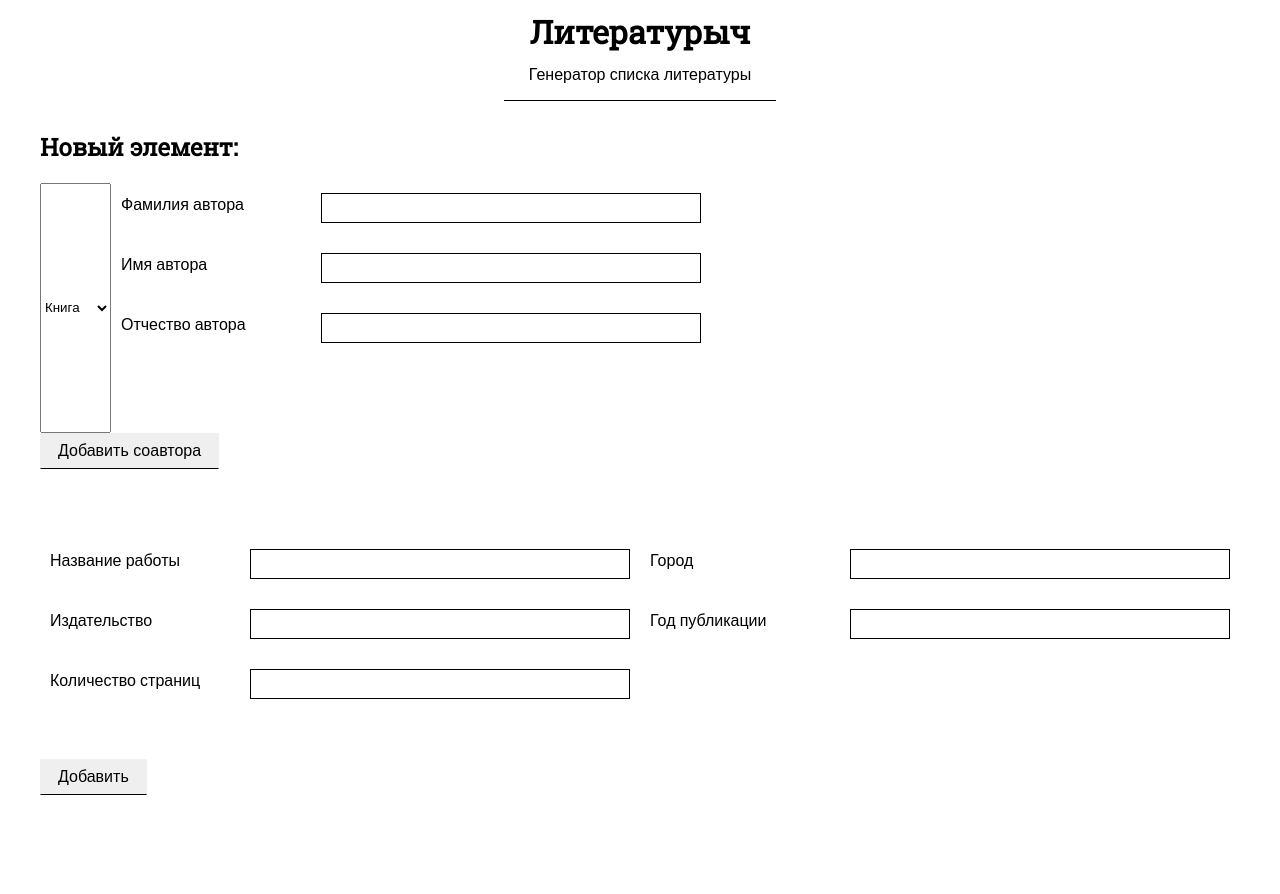
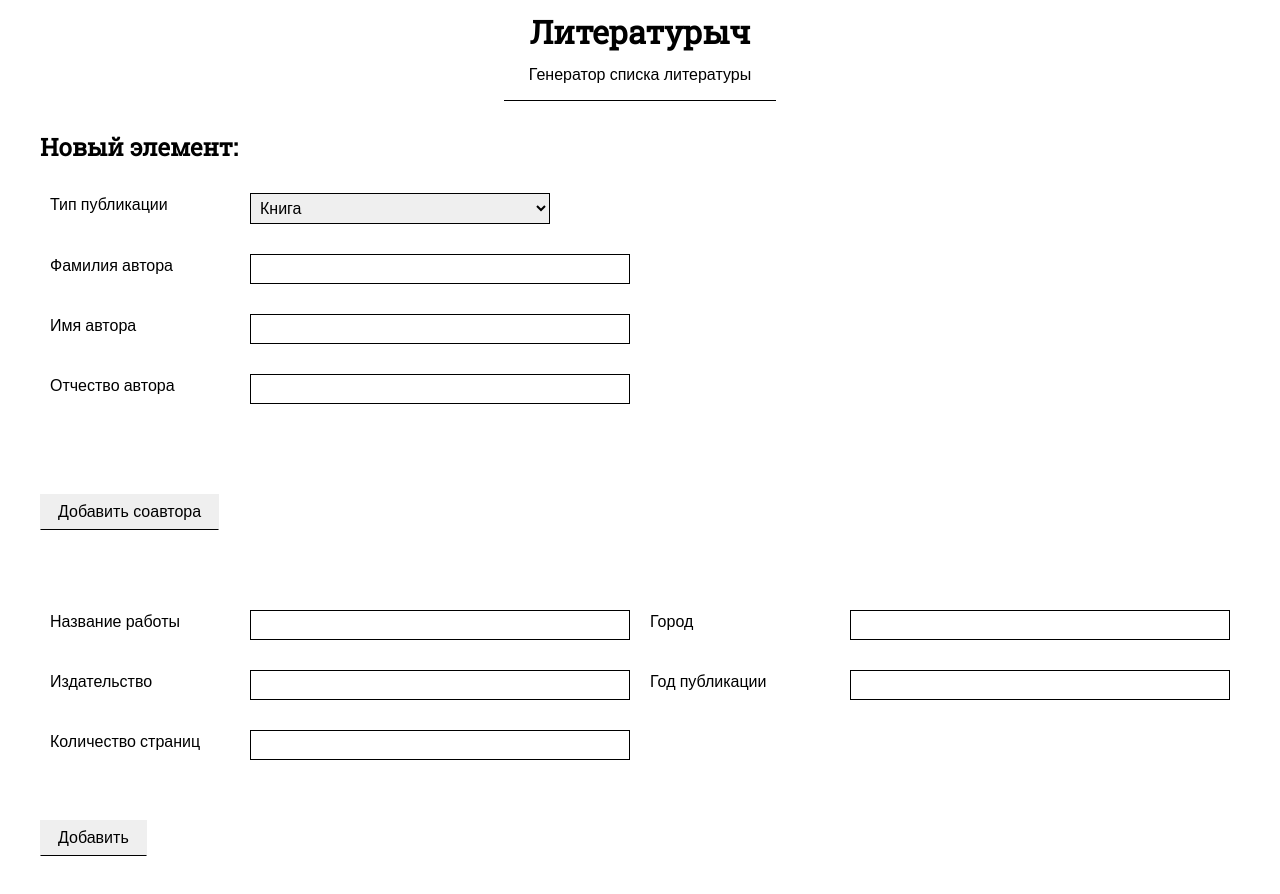
Before and after one commit to Ratch-e/biblio, a React (Create React App) app in the folder frontend/: page / in a window 1280 px wide. Shown: the top 894 px of the page. Built offline with nearby package versions, Linux system fonts and the light colour scheme.

Commit message:
select style

```diff
--- a/frontend/src/css/index.css
+++ b/frontend/src/css/index.css
@@ -79,6 +79,14 @@ h1, h2, h3, h4, h5, h6 {
   font-size: 16px;
   min-height: 20px; }
 
+.select {
+  padding: 5px;
+  width: 300px;
+  border: 1px solid #000000;
+  resize: vertical;
+  font-size: 16px;
+  min-height: 20px; }
+
 .list__icon {
   width: 19px;
   height: 19px;
--- a/frontend/src/js/containers/LibGenerator/NewItem.js
+++ b/frontend/src/js/containers/LibGenerator/NewItem.js
@@ -125,10 +125,15 @@ class NewItem extends Component {
       <section className="new-entry">
         <h2 className="title">Новый элемент:</h2>
         <div className="new-entry__inputs">
-          <select value={this.state.value} onChange={this.setType}>
-            <option value="1">Книга</option>
-            <option value="2">Журнал</option>
-          </select>
+          <div className="new-entry__block">
+            <label className="new-entry__item">
+              <span className="new-entry__title">Тип публикации</span>
+              <select className="select" value={this.state.value} onChange={this.setType}>
+                <option value="1">Книга</option>
+                <option value="2">Журнал</option>
+              </select>
+            </label>
+          </div>
 
           {this.state.author.map((author, key) => (
             <div key={key} className="new-entry__block new-entry__block_type_authors">
--- a/frontend/src/js/store/configureStore.js
+++ b/frontend/src/js/store/configureStore.js
@@ -4,7 +4,11 @@ import thunk from 'redux-thunk';
 import rootReducer from '../reducers/index';
 
 export default function configureStore(initialState) {
-  const store = createStore(rootReducer, initialState, composeWithDevTools(applyMiddleware(thunk)));
+  const store = createStore(
+    rootReducer,
+    initialState,
+    composeWithDevTools(applyMiddleware(thunk))
+  );
 
   if (module.hot) {
     module.hot.accept('../reducers', () => {
--- /dev/null
+++ b/frontend/src/sass/common/select.sass
@@ -0,0 +1,7 @@
+.select
+    padding: 5px
+    width: 300px
+    border: 1px solid #000000
+    resize: vertical
+    font-size: 16px
+    min-height: 20px
--- a/frontend/src/sass/main.sass
+++ b/frontend/src/sass/main.sass
@@ -4,5 +4,6 @@
 @import "src/sass/common/header.sass"
 @import "src/sass/common/button.sass"
 @import "src/sass/common/input.sass"
+@import "src/sass/common/select.sass"
 @import "src/sass/common/list.sass"
 @import "src/sass/common/new-entry.sass"
```
